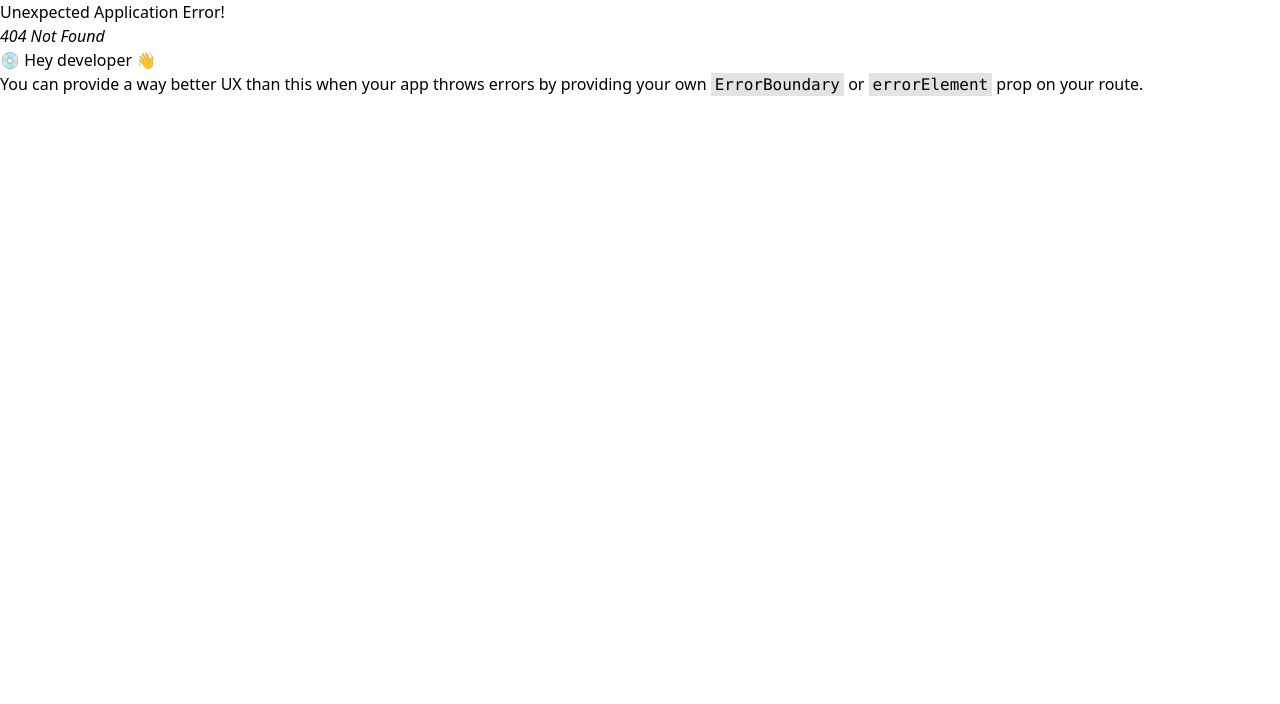
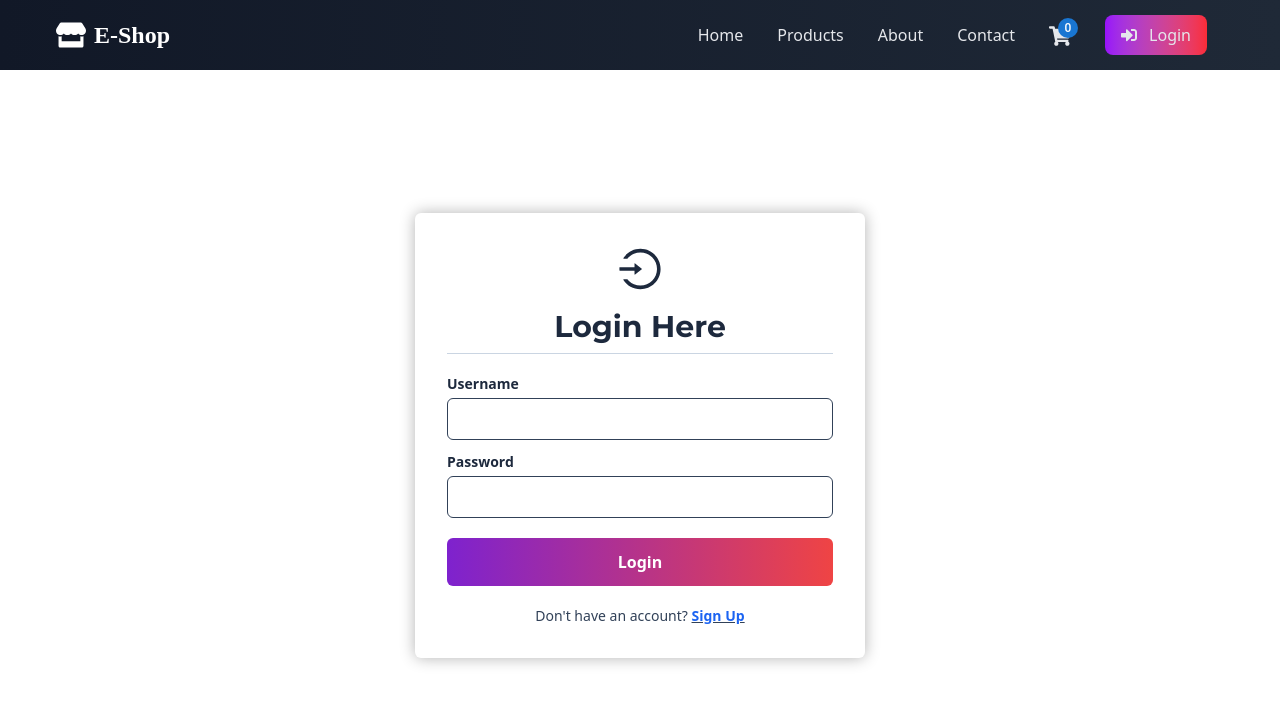
Before and after one commit to liminxiong6/react-ecommerce, a React (Vite) app: page /login in a window 1280 px wide. Before the commit this address had no page. Shown: the top 704 px of the page. Built offline with nearby package versions, Linux system fonts and the light colour scheme.

Commit message:
setup login interface

```diff
--- a/src/App.jsx
+++ b/src/App.jsx
@@ -8,6 +8,7 @@ import About from "./pages/About";
 import Contact from "./pages/Contact";
 import { Toaster } from "react-hot-toast";
 import Cart from "./components/cart/Cart";
+import Login from "./components/auth/Login";
 
 const router = createBrowserRouter([
     {
@@ -19,6 +20,7 @@ const router = createBrowserRouter([
             { path: "about", element: <About /> },
             { path: "contact", element: <Contact /> },
             { path: "cart", element: <Cart /> },
+            { path: "login", element: <Login /> },
         ],
     },
 ]);
--- /dev/null
+++ b/src/components/auth/Login.jsx
@@ -0,0 +1,71 @@
+import { useState } from "react";
+import { useForm } from "react-hook-form";
+import { Link, useNavigate } from "react-router-dom";
+import { AiOutlineLogin } from "react-icons/ai";
+import InputField from "../shared/InputField";
+
+const Login = () => {
+    const navigate = useNavigate();
+    const [loader, setLoader] = useState(false);
+
+    const {
+        register,
+        handleSubmit,
+        formState: { errors },
+    } = useForm({ mode: "onTouched" });
+
+    const loginHandler = async (data) => {
+        console.log("login click");
+    };
+
+    return (
+        <div className="flex min-h-[calc(100vh-70px)] items-center justify-center">
+            <form
+                onSubmit={handleSubmit(loginHandler)}
+                className="shadow-custom w-[360px] rounded-md px-4 py-8 sm:w-[450px] sm:px-8"
+            >
+                <div className="flex flex-col items-center justify-center gap-4">
+                    <AiOutlineLogin className="text-5xl text-slate-800" />
+                    <h1 className="font-montserrat text-center text-2xl font-bold text-slate-800 lg:text-3xl">
+                        Login Here
+                    </h1>
+                </div>
+                <hr className="mt-2 mb-5 text-slate-300" />
+                <div className="flex flex-col gap-3">
+                    <InputField
+                        label="Username"
+                        required
+                        id="username"
+                        type="text"
+                        message="*Username is required"
+                        register={register}
+                        errors={errors}
+                    />
+                    <InputField
+                        label="Password"
+                        required
+                        id="password"
+                        type="password"
+                        message="*Password is required"
+                        register={register}
+                        errors={errors}
+                    />
+                </div>
+                <button
+                    disabled={loader}
+                    className="my-5 flex w-full items-center justify-center gap-2 rounded-md bg-(image:--custom-gradient1) py-3 font-semibold text-white transition-colors duration-100 hover:text-slate-400"
+                >
+                    {loader ? "Loading..." : "Login"}
+                </button>
+                <p className="text-center text-sm text-slate-700">
+                    Don't have an account?{" "}
+                    <Link className="font-semibold underline" to="/register">
+                        <span className="text-custom-blue">Sign Up</span>
+                    </Link>
+                </p>
+            </form>
+        </div>
+    );
+};
+
+export default Login;
--- a/src/components/shared/InputField.jsx
+++ b/src/components/shared/InputField.jsx
@@ -8,7 +8,6 @@ const InputField = ({
     message,
     className,
     min,
-    value,
     placeholder,
 }) => {
     return (
```
